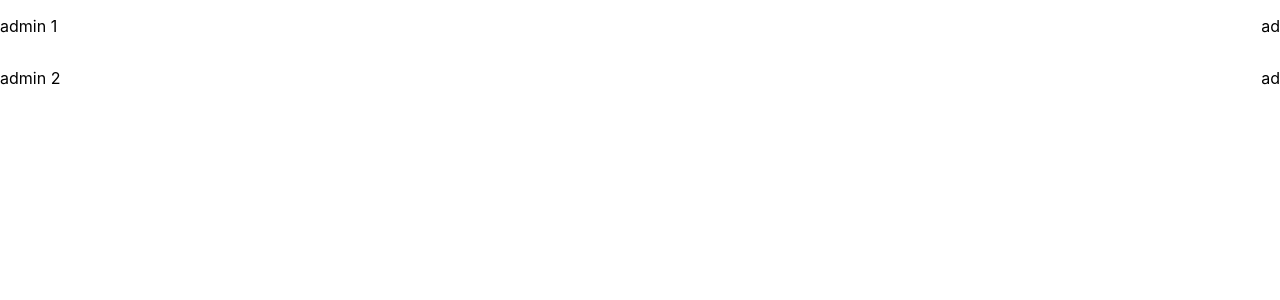
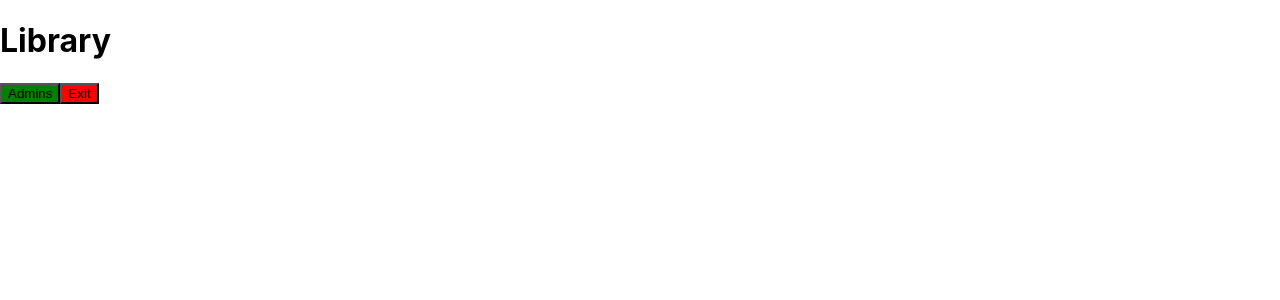
Before and after one commit to yanzhou87/TP4AvecReact, a React (Create React App) app in the folder tp4react/: page / in a window 1280 px wide. Shown: the top 300 px of the page. Built offline with nearby package versions, Linux system fonts and the light colour scheme.

Commit message:
ajouter header

```diff
--- a/tp4react/src/App.js
+++ b/tp4react/src/App.js
@@ -3,8 +3,15 @@ import './App.css';
 import {useState} from "react";
 import Admin from "./components/Admin";
 import Admins from "./components/Admins";
+import Header from "./components/Header";
 
 function App() {
+    const [changeTypeUser, setChangeTypeUser] = useState(
+        {
+            showAdmins :false,
+            showClient :false
+        }
+    )
     const [admins, setAdmins] = useState([
 
         {
@@ -22,9 +29,16 @@ function App() {
             address: ''
         }
     ])
+    const changeTypeUserForAdmin =()=>{
+        setChangeTypeUser({showAdmins:true, showClient: false});
+    }
+    const exit =()=>{
+        setChangeTypeUser({showAdmins:false, showClient: false});
+    }
     return (
         <div className="container">
-            <Admins admins={admins}/>
+            <Header title={'Library'} changeTypeUser={changeTypeUser} changeTypeUserForAdmin={changeTypeUserForAdmin} exit={exit}/>
+            {changeTypeUser.showAdmins && <Admins admins={admins}/>}
         </div>
     );
 }
--- /dev/null
+++ b/tp4react/src/components/Button.js
@@ -0,0 +1,22 @@
+import PropTypes from 'prop-types'
+
+const Button = ({color, text, onClick}) => {
+    return (
+        <button
+            onClick={onClick}
+            style={{backgroundColor: color }}
+            className='btn'>{text}</button>
+    )
+}
+
+Button.defaultProps = {
+    color: 'steelblue'
+}
+
+Button.propTypes = {
+    text: PropTypes.string,
+    color: PropTypes.string,
+    onClick: PropTypes.func
+}
+
+export default Button
--- /dev/null
+++ b/tp4react/src/components/Header.js
@@ -0,0 +1,27 @@
+import PropTypes from 'prop-types'
+import Button from './Button'
+
+const Header = ({title,  changeTypeUser, changeTypeUserForAdmin, exit}) => {
+    return (
+        <header className='header'>
+            <h1>{title}</h1>
+
+            <Button color={'green'}
+                    text={'Admins'} onClick={()=>changeTypeUserForAdmin()}/>
+            <Button color={'red'}
+                    text={'Exit'} onClick={()=>exit()} />
+        </header>
+    )
+}
+
+Header.defaultProps = {
+    title: 'Library',
+}
+
+Header.propTypes = {
+    title: PropTypes.string.isRequired,
+    changeTypeUserForAdmin:PropTypes.func,
+    exit : PropTypes.func
+}
+
+export default Header
--- a/tp4react/src/index.css
+++ b/tp4react/src/index.css
@@ -14,5 +14,9 @@ code {
 
 .admin{
   display: flex;
-  justify-content: space-between;
+  justify-content: center;
 }
+
+p{
+  margin-left: 20px;
+}
```
